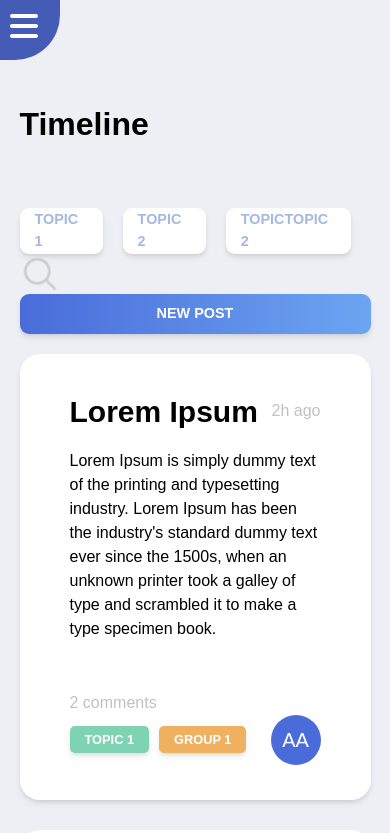
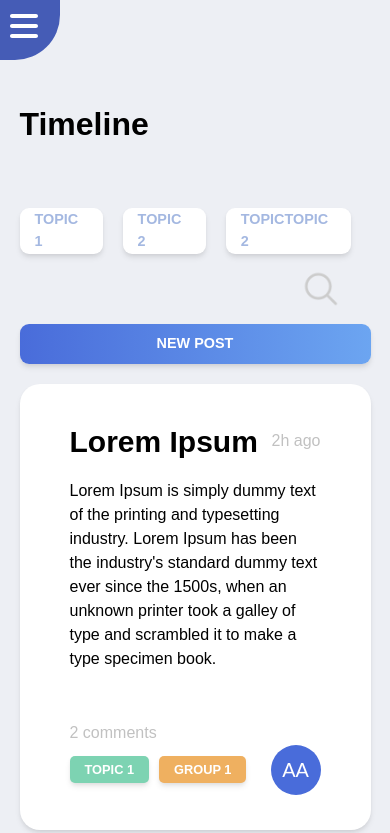
Before and after one commit to noroff-alumni-assignment-group/alumni-network, a React (Create React App) app in the folder noroff-alumni-frontend/: page / in a window 390 px wide. Shown: the top 833 px of the page. Built offline with nearby package versions, Linux system fonts and the light colour scheme.

Commit message:
improved but not complete res of timeline

```diff
--- a/noroff-alumni-frontend/src/pages/timeline/Timeline.tsx
+++ b/noroff-alumni-frontend/src/pages/timeline/Timeline.tsx
@@ -144,7 +144,6 @@ const Timeline = () => {
         <h1>Timeline</h1>
 
         <div className="timeline-head">
-          <div className="timeline-tags">
             <div className="timeline-tags">
               {myTopics.map((topic, i) => (
                 <div
@@ -158,7 +157,6 @@ const Timeline = () => {
                 </div>
               ))}
             </div>
-          </div>
           <div className="timeline-action-btn-cnt">
             <div
               className={`search-cnt ${
--- a/noroff-alumni-frontend/src/pages/timeline/timeline.css
+++ b/noroff-alumni-frontend/src/pages/timeline/timeline.css
@@ -14,10 +14,12 @@
     .timeline-head {
         flex-direction: column;
         justify-content: right;
+        gap: 15px;
     }
     .timeline-action-btn-cnt {
         flex-direction: column;
         justify-content: right;
+        gap: 15px;
     }
 }
 
@@ -71,6 +73,10 @@
     box-shadow: var(--box-shadow);
 }
 
+.searchimg {
+    margin-left: auto;
+}
+
 @keyframes searchfield {
     0% {
 
```
